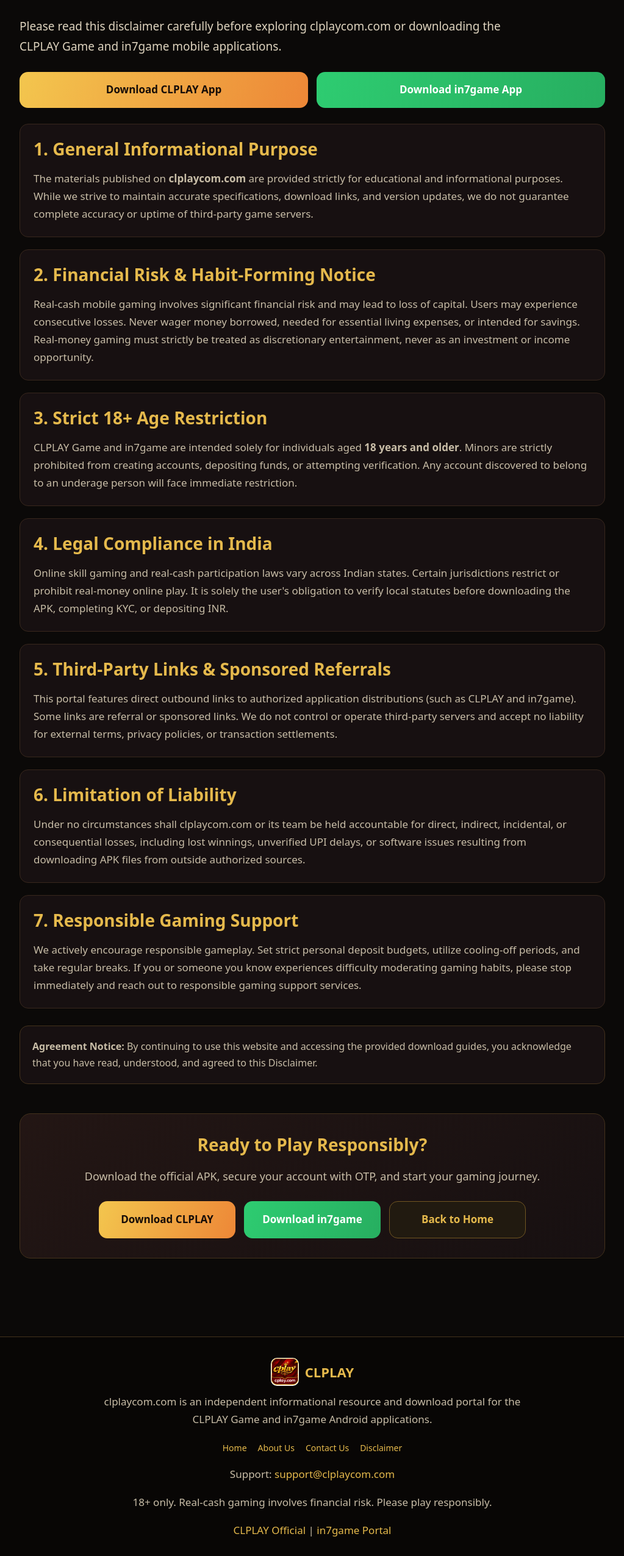
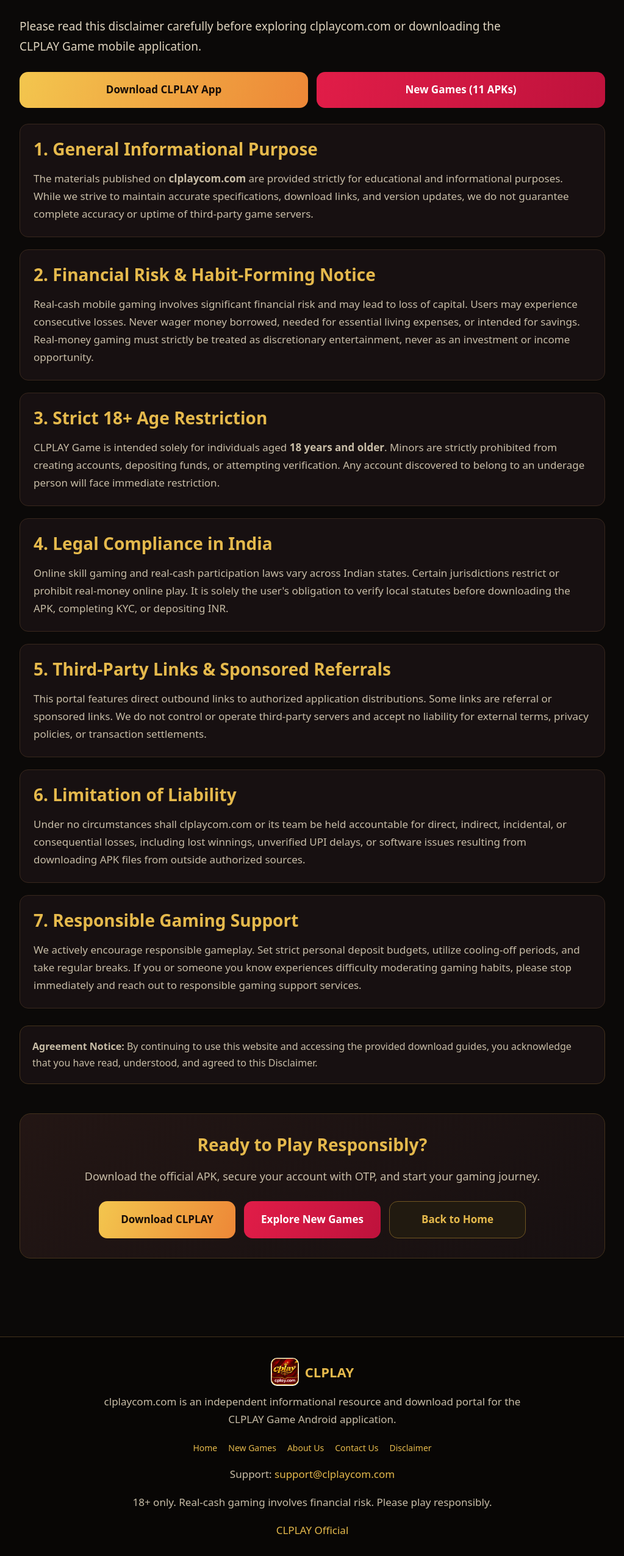
Before and after one commit to ajayjada2624/Clplay-, a plain HTML site: page disclaimer.html in a window 1280 px wide. Shown: the part 208-2760 px from the top of the page at 61% size, without its empty margins (128-1151 px from the left). Drawn offline with Linux system fonts and the light colour scheme.

Commit message:
Update disclaimer to remove in7game references
Removed references to 'in7game' from the disclaimer and updated related content.

```diff
--- a/disclaimer.html
+++ b/disclaimer.html
@@ -21,7 +21,7 @@
 <meta property="og:locale" content="en_IN">
 <meta property="og:site_name" content="CLPLAY Game">
 <meta property="og:title" content="Disclaimer &amp; Legal Notice – CLPLAY Game App">
-<meta property="og:description" content="Important legal notice regarding real-money mobile gaming, financial risk, and age restrictions for CLPLAY and in7game users.">
+<meta property="og:description" content="Important legal notice regarding real-money mobile gaming, financial risk, and age restrictions for CLPLAY users.">
 <meta property="og:url" content="https://clplaycom.com/disclaimer.html">
 <meta property="og:image" content="https://clplaycom.com/logo.png">
 
@@ -102,7 +102,7 @@ p,li{font-size:17px;color:var(--muted)}
 .action{display:flex;align-items:center;justify-content:center;text-decoration:none;padding:15px 18px;border-radius:14px;border:1px solid #715622;color:var(--gold);font-weight:800;font-size:17px;background:#211a10;transition:transform .2s,box-shadow .2s}
 .action:hover{transform:translateY(-2px);box-shadow:0 6px 18px rgba(0,0,0,.4)}
 .action.primary-clplay{color:#170d08;background:linear-gradient(110deg,#f3c64e,#ed8737);border:0}
-.action.primary-in7{color:#ffffff;background:linear-gradient(110deg,#2ecc71,#27ae60);border:0}
+.action.primary-newgames{color:#ffffff;background:linear-gradient(110deg,#e11d48,#be123c);border:0}
 
 .note{padding:20px;border:1px solid var(--line);border-radius:14px;background:#171011;color:var(--muted);margin:28px 0}
 .card{background:var(--panel);border:1px solid #38271d;border-radius:14px;padding:22px;margin-bottom:20px}
@@ -141,6 +141,7 @@ footer .footer-links{display:flex;flex-wrap:wrap;justify-content:center;gap:10px
   <button class="menu" aria-label="Open menu" onclick="document.querySelector('nav').classList.toggle('open')">☰</button>
   <nav>
     <a href="/">Home</a>
+    <a href="new-games.html">New Games</a>
     <a href="about-us.html">About Us</a>
     <a href="contact-us.html">Contact Us</a>
     <a href="disclaimer.html">Disclaimer</a>
@@ -150,11 +151,11 @@ footer .footer-links{display:flex;flex-wrap:wrap;justify-content:center;gap:10px
 <main>
   <span class="eyebrow">LEGAL ADVISORY &amp; COMPLIANCE</span>
   <h1>Disclaimer &amp; Terms of Use</h1>
-  <p class="lead">Please read this disclaimer carefully before exploring clplaycom.com or downloading the CLPLAY Game and in7game mobile applications.</p>
+  <p class="lead">Please read this disclaimer carefully before exploring clplaycom.com or downloading the CLPLAY Game mobile application.</p>
 
   <div class="actions">
     <a class="action primary-clplay" href="https://share-ijtvvfn3ct.f8game.online/share/agent/AA60APTU?data=eyJtIjoyLCJsYW5nIjoiZW4iLCJpZCI6MX0=" target="_blank" rel="sponsored noopener noreferrer">Download CLPLAY App</a>
-    <a class="action primary-in7" href="https://share.in7v5.com/share/agent/AA6JXC91" target="_blank" rel="sponsored noopener noreferrer">Download in7game App</a>
+    <a class="action primary-newgames" href="new-games.html">New Games (11 APKs)</a>
   </div>
 
   <section class="card">
@@ -169,7 +170,7 @@ footer .footer-links{display:flex;flex-wrap:wrap;justify-content:center;gap:10px
 
   <section class="card">
     <h2>3. Strict 18+ Age Restriction</h2>
-    <p>CLPLAY Game and in7game are intended solely for individuals aged <strong>18 years and older</strong>. Minors are strictly prohibited from creating accounts, depositing funds, or attempting verification. Any account discovered to belong to an underage person will face immediate restriction.</p>
+    <p>CLPLAY Game is intended solely for individuals aged <strong>18 years and older</strong>. Minors are strictly prohibited from creating accounts, depositing funds, or attempting verification. Any account discovered to belong to an underage person will face immediate restriction.</p>
   </section>
 
   <section class="card">
@@ -179,7 +180,7 @@ footer .footer-links{display:flex;flex-wrap:wrap;justify-content:center;gap:10px
 
   <section class="card">
     <h2>5. Third-Party Links &amp; Sponsored Referrals</h2>
-    <p>This portal features direct outbound links to authorized application distributions (such as CLPLAY and in7game). Some links are referral or sponsored links. We do not control or operate third-party servers and accept no liability for external terms, privacy policies, or transaction settlements.</p>
+    <p>This portal features direct outbound links to authorized application distributions. Some links are referral or sponsored links. We do not control or operate third-party servers and accept no liability for external terms, privacy policies, or transaction settlements.</p>
   </section>
 
   <section class="card">
@@ -201,7 +202,7 @@ footer .footer-links{display:flex;flex-wrap:wrap;justify-content:center;gap:10px
     <p>Download the official APK, secure your account with OTP, and start your gaming journey.</p>
     <div class="actions">
       <a class="action primary-clplay" href="https://au6club.com?inviteCode=69MPYYN&from=app" target="_blank" rel="sponsored noopener noreferrer">Download CLPLAY</a>
-      <a class="action primary-in7" href="https://share.in7v5.com/share/agent/AA6JXC91" target="_blank" rel="sponsored noopener noreferrer">Download in7game</a>
+      <a class="action primary-newgames" href="new-games.html">Explore New Games</a>
       <a class="action" href="/">Back to Home</a>
     </div>
   </section>
@@ -212,10 +213,11 @@ footer .footer-links{display:flex;flex-wrap:wrap;justify-content:center;gap:10px
     <img class="logo" src="/logo.png" alt="CLPLAY Logo" width="46" height="46">
     <span>CLPLAY</span>
   </div>
-  <p class="footer-description">clplaycom.com is an independent informational resource and download portal for the CLPLAY Game and in7game Android applications.</p>
+  <p class="footer-description">clplaycom.com is an independent informational resource and download portal for the CLPLAY Game Android application.</p>
 
   <div class="footer-links">
     <a href="/">Home</a>
+    <a href="new-games.html">New Games</a>
     <a href="about-us.html">About Us</a>
     <a href="contact-us.html">Contact Us</a>
     <a href="disclaimer.html">Disclaimer</a>
@@ -224,8 +226,7 @@ footer .footer-links{display:flex;flex-wrap:wrap;justify-content:center;gap:10px
   <p>Support: <a href="mailto:support@clplaycom.com">support@clplaycom.com</a></p>
   <p>18+ only. Real-cash gaming involves financial risk. Please play responsibly.</p>
   <p>
-    <a href="https://clplay.win?inviteCode=RSF2W5N&amp;from=app" target="_blank" rel="sponsored noopener noreferrer">CLPLAY Official</a> |
-    <a href="https://share.in7v5.com/share/agent/AA6JXC91" target="_blank" rel="sponsored noopener noreferrer">in7game Portal</a>
+    <a href="https://clplay.win?inviteCode=RSF2W5N&amp;from=app" target="_blank" rel="sponsored noopener noreferrer">CLPLAY Official</a>
   </p>
 </footer>
 
```
